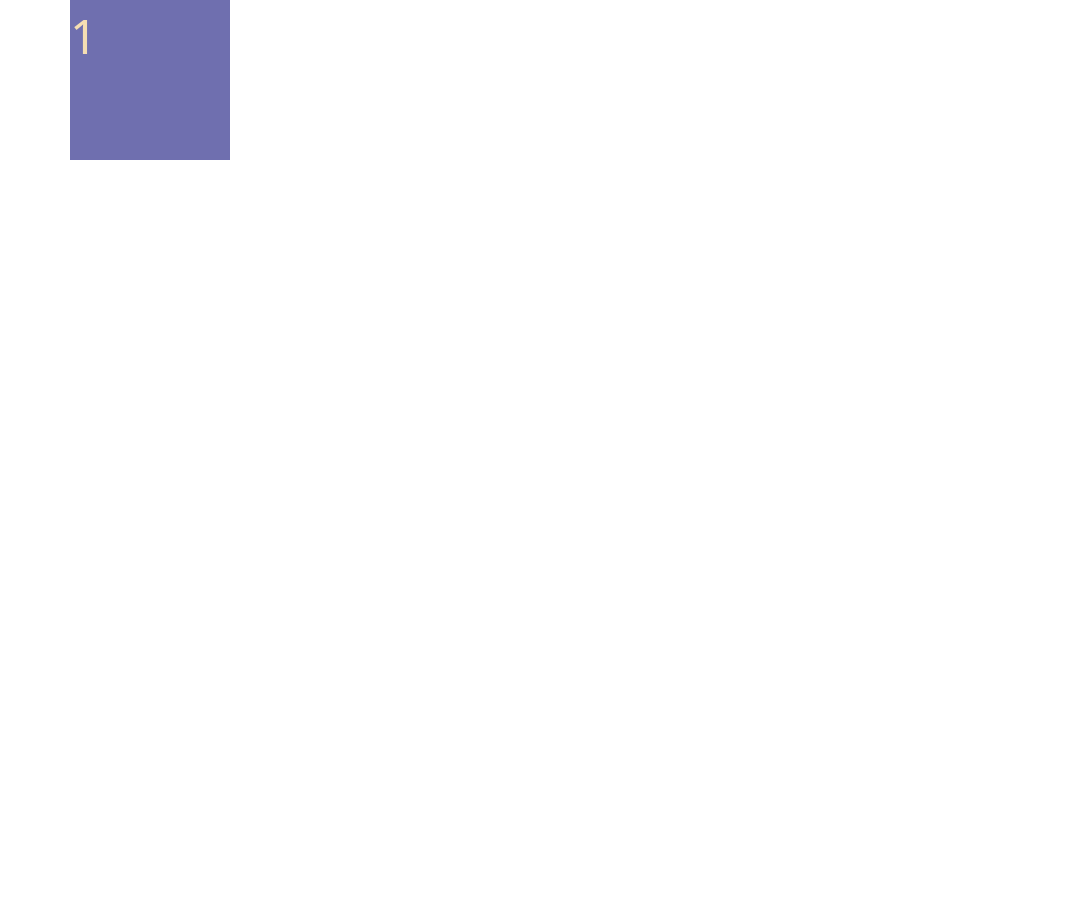
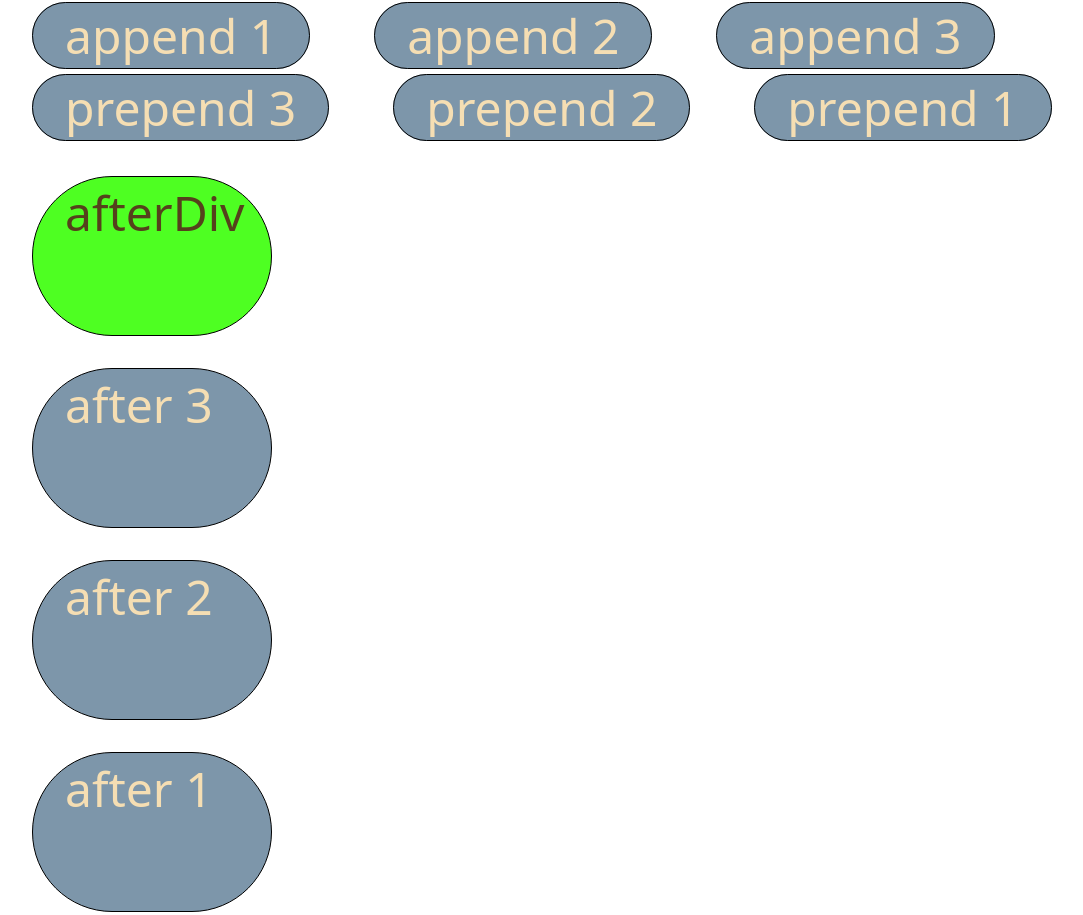
Before and after one commit to Rlss91/jquery_hu_2021_morning, a plain HTML site: page jquery dom functions/elements.html in a window 1280 px wide. Shown: the top 915 px of the page, without its empty margins (12-1095 px from the left). Before the commit the page ends 800 px from the top, so only its background shows below. Drawn offline with nearby package versions, Linux system fonts and the light colour scheme.

Commit message:
elements

```diff
--- a/jquery dom functions/elements.html
+++ b/jquery dom functions/elements.html
@@ -17,11 +17,28 @@
         width: 30rem;
       }
       .bigdiv {
-        background-color: rgb(111, 111, 175);
+        background-color: rgb(125, 150, 170);
         color: wheat;
-        width: 10rem;
+        width: 15rem;
         height: 10rem;
         font-size: 3rem;
+        border: solid 1px black;
+        margin: 2rem;
+        padding-left: 2rem;
+        padding-right: 2rem;
+        border-radius: 5rem;
+      }
+      .div1 {
+        background-color: rgb(78, 255, 34);
+        color: rgb(85, 65, 28);
+        width: 15rem;
+        height: 10rem;
+        font-size: 3rem;
+        border: solid 1px black;
+        margin: 2rem;
+        padding-left: 2rem;
+        padding-right: 2rem;
+        border-radius: 5rem;
       }
     </style>
     <!-- <script
@@ -39,8 +56,11 @@
     <script src="./js/elements.js" async defer></script>
   </head>
   <body>
-    <div class="container">
-      <div class="bigdiv">1</div>
+    <div class="container-fluid">
+      <div id="appendDiv"></div>
+      <div id="prependDiv"></div>
+      <div id="afterDiv" class="div1">afterDiv</div>
+      <div id="beforeDiv" class="div1">beforeDiv</div>
     </div>
   </body>
 </html>
--- a/jquery dom functions/js/elements.js
+++ b/jquery dom functions/js/elements.js
@@ -0,0 +1,14 @@
+$(document).ready(function () {
+  $("#appendDiv").append('<span class="bigdiv">append 1</span>');
+  $("#appendDiv").append('<span class="bigdiv">append 2</span>');
+  $("#appendDiv").append('<span class="bigdiv">append 3</span>');
+  $("#prependDiv").prepend('<span class="bigdiv">prepend 1</span>');
+  $("#prependDiv").prepend('<span class="bigdiv">prepend 2</span>');
+  $("#prependDiv").prepend('<span class="bigdiv">prepend 3</span>');
+  $("#afterDiv").after('<div class="bigdiv">after 1</div>');
+  $("#afterDiv").after('<div class="bigdiv">after 2</div>');
+  $("#afterDiv").after('<div class="bigdiv">after 3</div>');
+  $("#beforeDiv").before('<div class="bigdiv">before 1</div>');
+  //   $("#beforeDiv").before('<div class="bigdiv">before 2</div>');
+  //   $("#beforeDiv").before('<div class="bigdiv">before 3</div>');
+});
```
